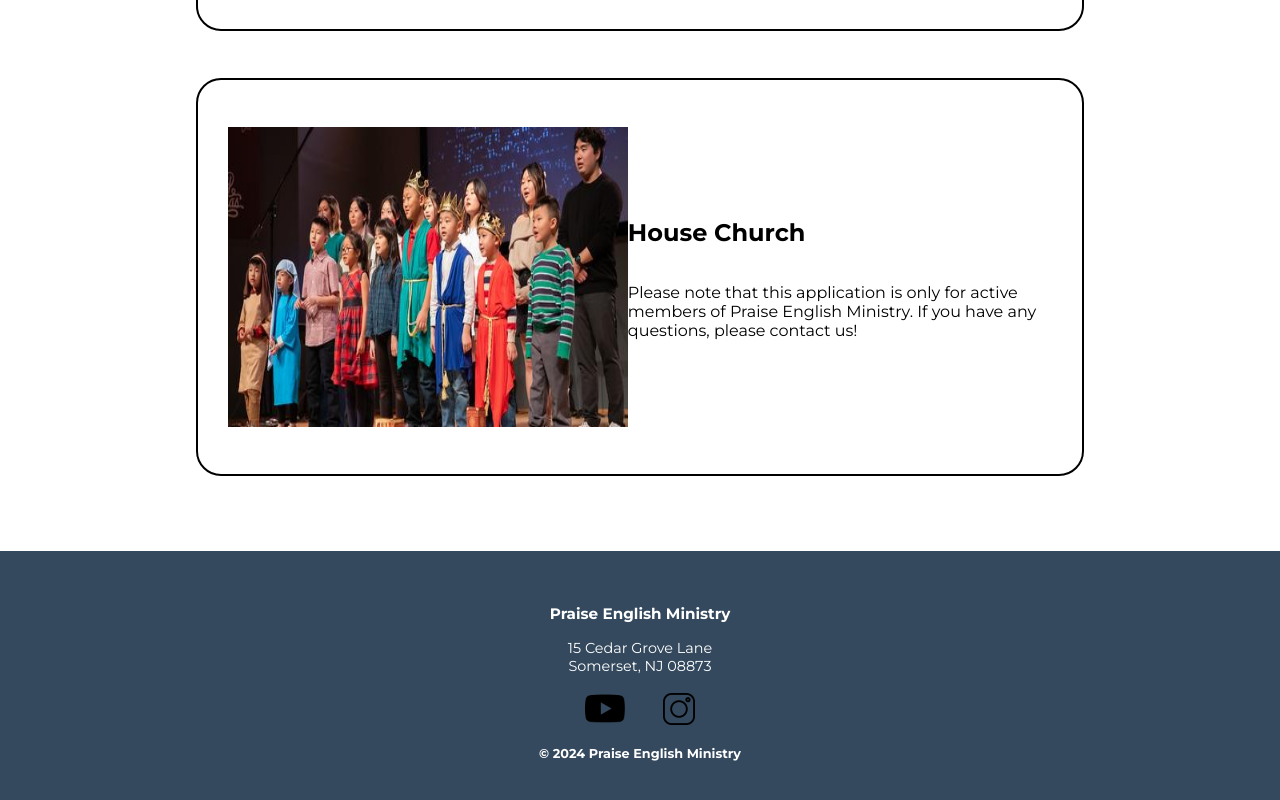
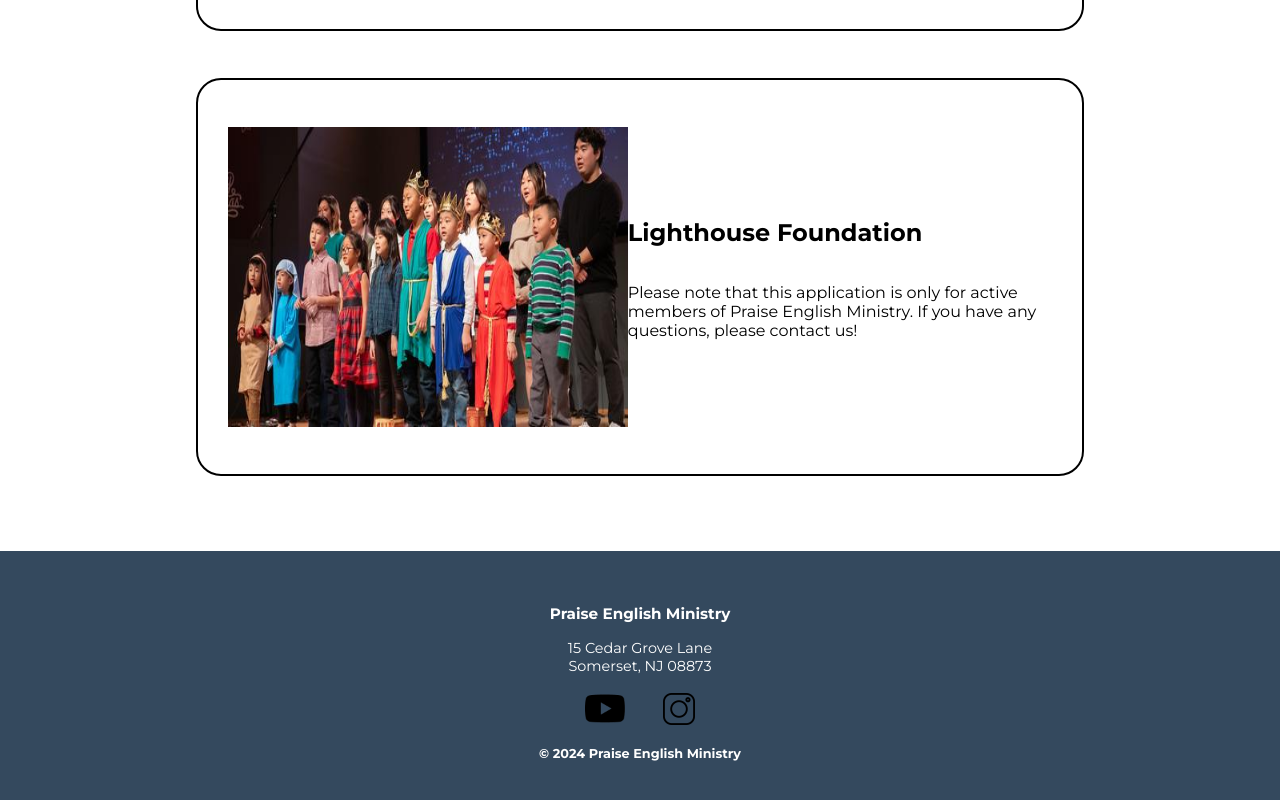
Before and after one commit to kjlee2497/RedesignPEM, a React (Vite) app: page / in a window 1280 px wide. Shown: the part 2785-3585 px from the top of the page. Built offline with nearby package versions, Linux system fonts and the light colour scheme.

Commit message:
merging main and wip

```diff
--- a/src/Components/infoboard.tsx
+++ b/src/Components/infoboard.tsx
@@ -18,7 +18,7 @@ const Infoboard = () => {
                 <div className="infocard">
                     <img src="kids-choir.jpg" alt="lighthouse foundation" />
                     <div className="infocard-content">
-                        <h2>House Church</h2>
+                        <h2>Lighthouse Foundation</h2>
                         <p>Please note that this application is only for active members of Praise English Ministry.
                             If you have any questions, please contact us!
                         </p>
```
